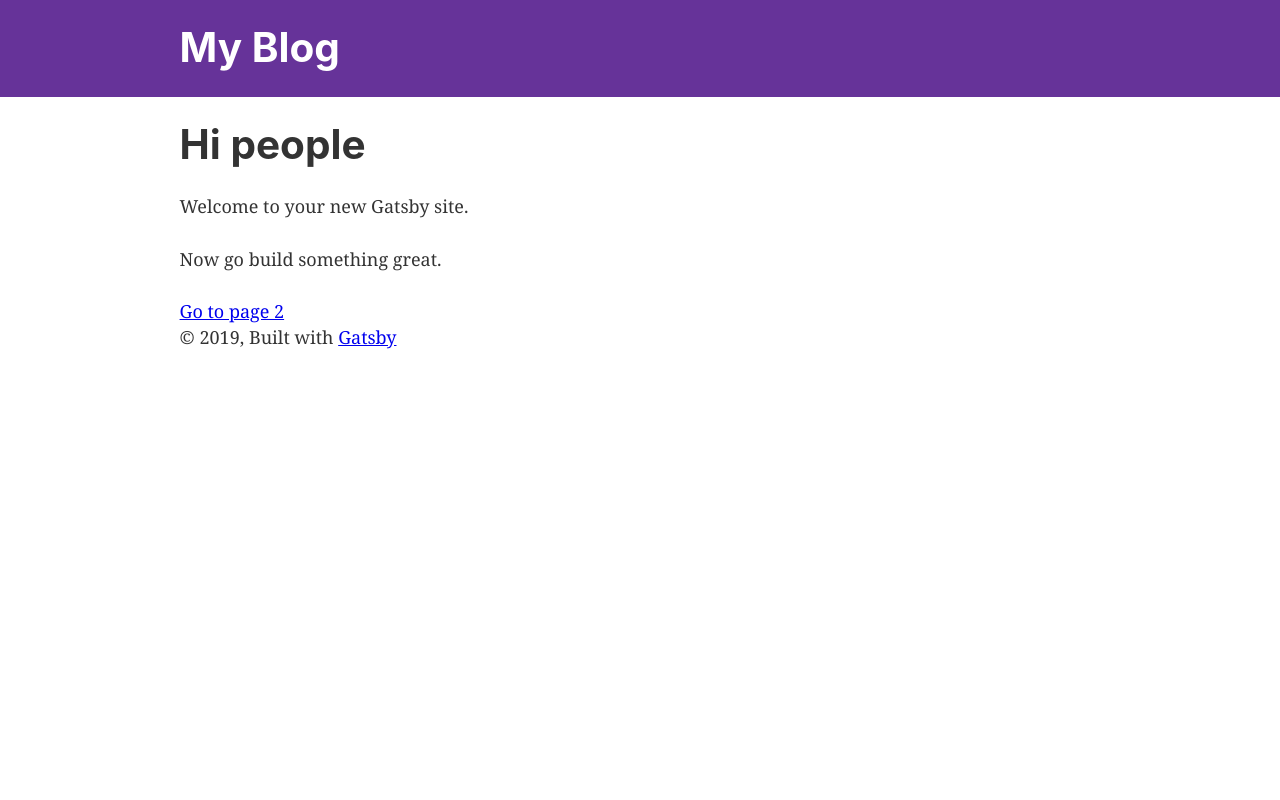
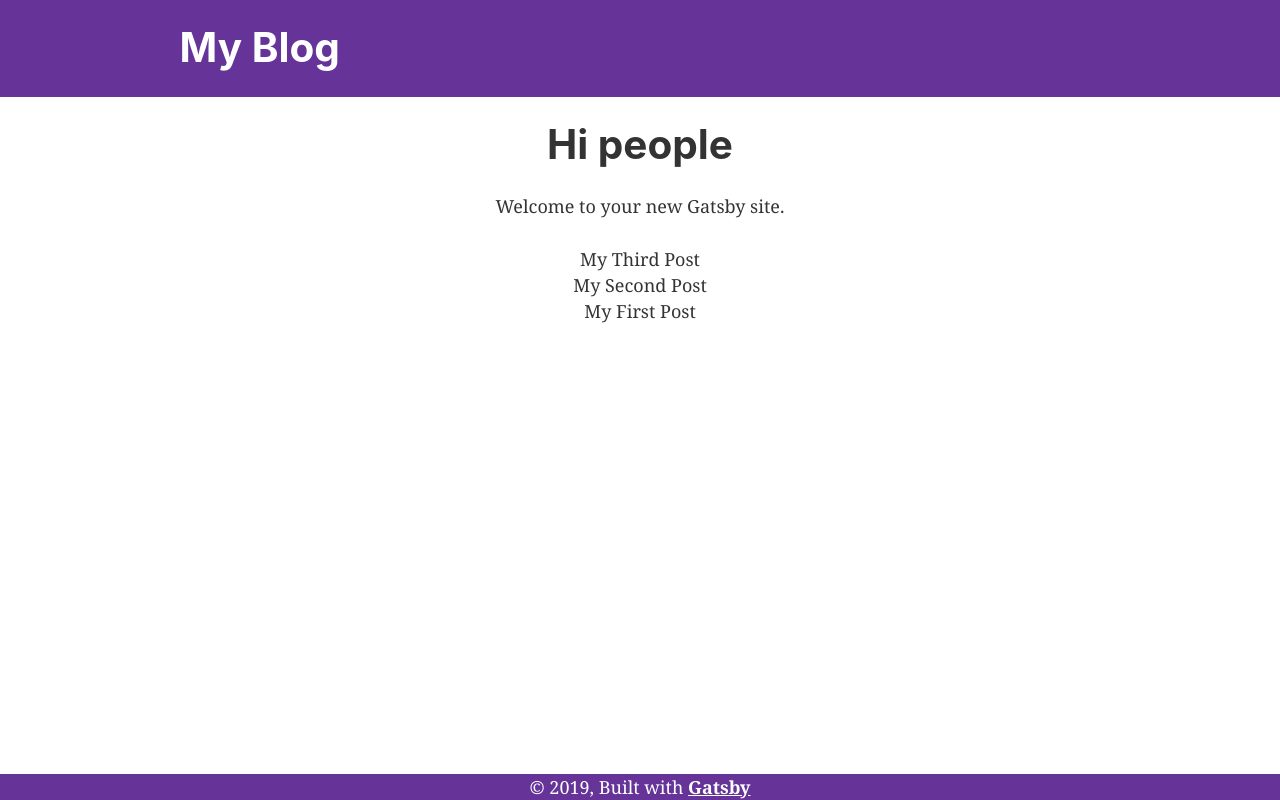
Before and after one commit to eltongarbin/gatsby-blog, a Gatsby site: page / in a window 1280 px wide. Built offline with nearby package versions, Linux system fonts and the light colour scheme; Gatsby itself is replaced by a stand-in of ours.

Commit message:
add a list of posts to a gatsby blog with a graphql page query

```diff
--- a/src/components/layout.css
+++ b/src/components/layout.css
@@ -620,3 +620,18 @@ pre tt:after {
     font-size: 100%;
   }
 }
+
+footer {
+  position: fixed;
+  left: 0;
+  bottom: 0;
+  width: 100%;
+  text-align: center;
+  color: white;
+  background-color: rebeccapurple;
+}
+
+footer a {
+  color: white;
+  font-weight: bold;
+}
--- a/src/components/layout.js
+++ b/src/components/layout.js
@@ -26,21 +26,17 @@ const Layout = ({ children }) => (
     render={data => (
       <>
         <Header siteTitle={data.site.siteMetadata.title} />
-        <div
-          style={{
+          <main style={{
             margin: `0 auto`,
             maxWidth: 960,
             padding: `0px 1.0875rem 1.45rem`,
             paddingTop: 0,
-          }}
-        >
-          <main>{children}</main>
-          <footer>
-            © {new Date().getFullYear()}, Built with
-            {` `}
-            <a href="https://www.gatsbyjs.org">Gatsby</a>
-          </footer>
-        </div>
+          }}>{children}</main>
+        <footer>
+          © {new Date().getFullYear()}, Built with
+          {` `}
+          <a href="https://www.gatsbyjs.org">Gatsby</a>
+        </footer>
       </>
     )}
   />
--- a/src/pages/index.js
+++ b/src/pages/index.js
@@ -1,16 +1,35 @@
 import React from "react"
-import { Link } from "gatsby"
+import { graphql } from "gatsby"
 
 import Layout from "../components/layout"
 import SEO from "../components/seo"
 
-const IndexPage = () => (
+export const query = graphql`
+  query HomepageQuery {
+    allMarkdownRemark(sort: { order: DESC, fields: [frontmatter___date] }) {
+      edges {
+        node {
+          frontmatter {
+            title
+            path
+            date
+          }
+        }
+      }
+    }
+  }
+`
+
+const IndexPage = ({ data }) => (
   <Layout>
     <SEO title="Home" keywords={[`gatsby`, `application`, `react`]} />
-    <h1>Hi people</h1>
-    <p>Welcome to your new Gatsby site.</p>
-    <p>Now go build something great.</p>
-    <Link to="/page-2/">Go to page 2</Link>
+    <div style={{ textAlign: 'center' }}>
+      <h1>Hi people</h1>
+      <p>Welcome to your new Gatsby site.</p>
+      {data.allMarkdownRemark.edges.map(({ node }) => (
+        <div key={node.frontmatter.path}>{node.frontmatter.title}</div>
+      ))}
+    </div>
   </Layout>
 )
 
```
Also changed, not shown: src/pages/page-2.js (deleted, +0 -16 lines), src/pages/page-34.js (deleted, +0 -15 lines).
